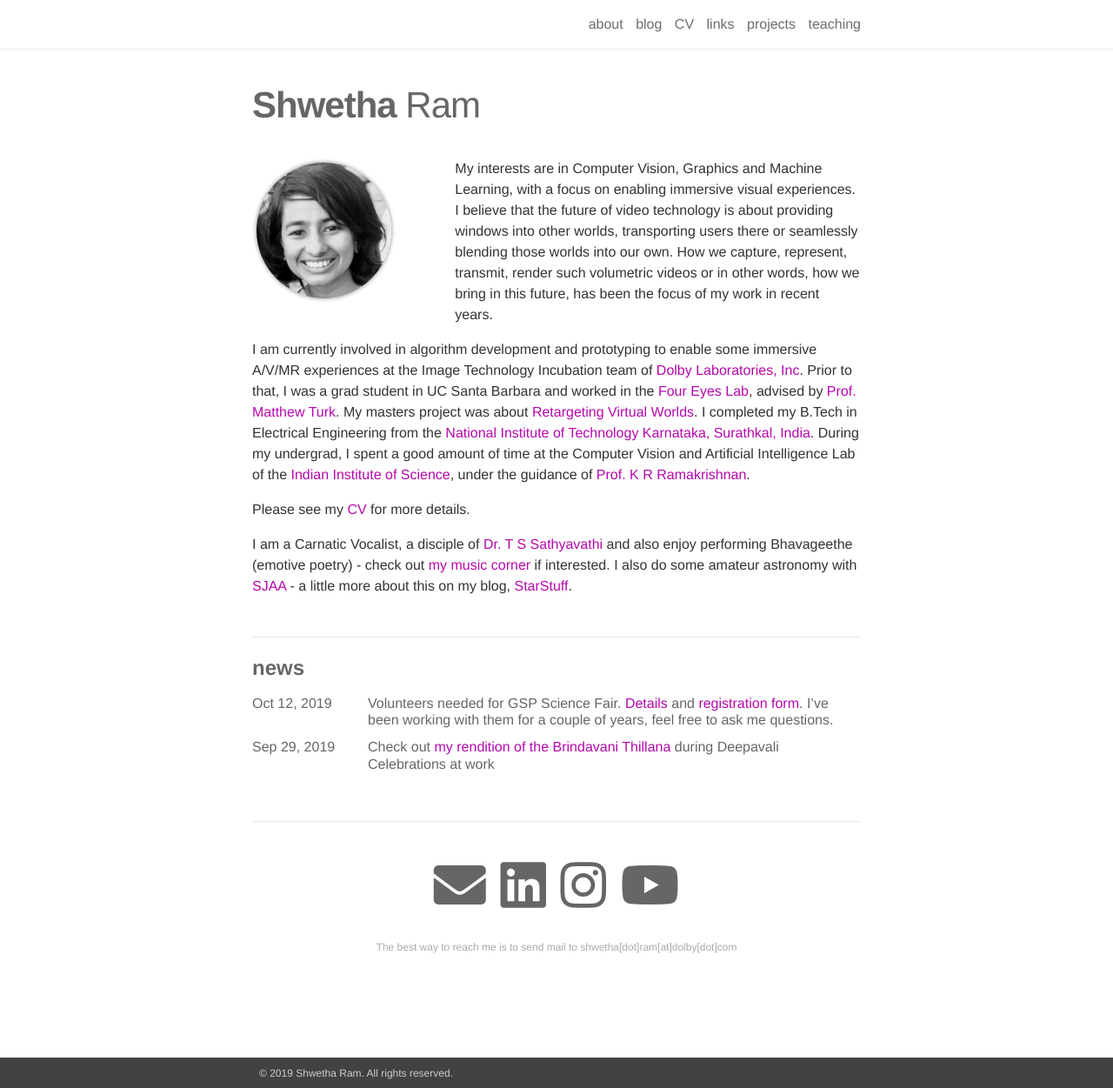
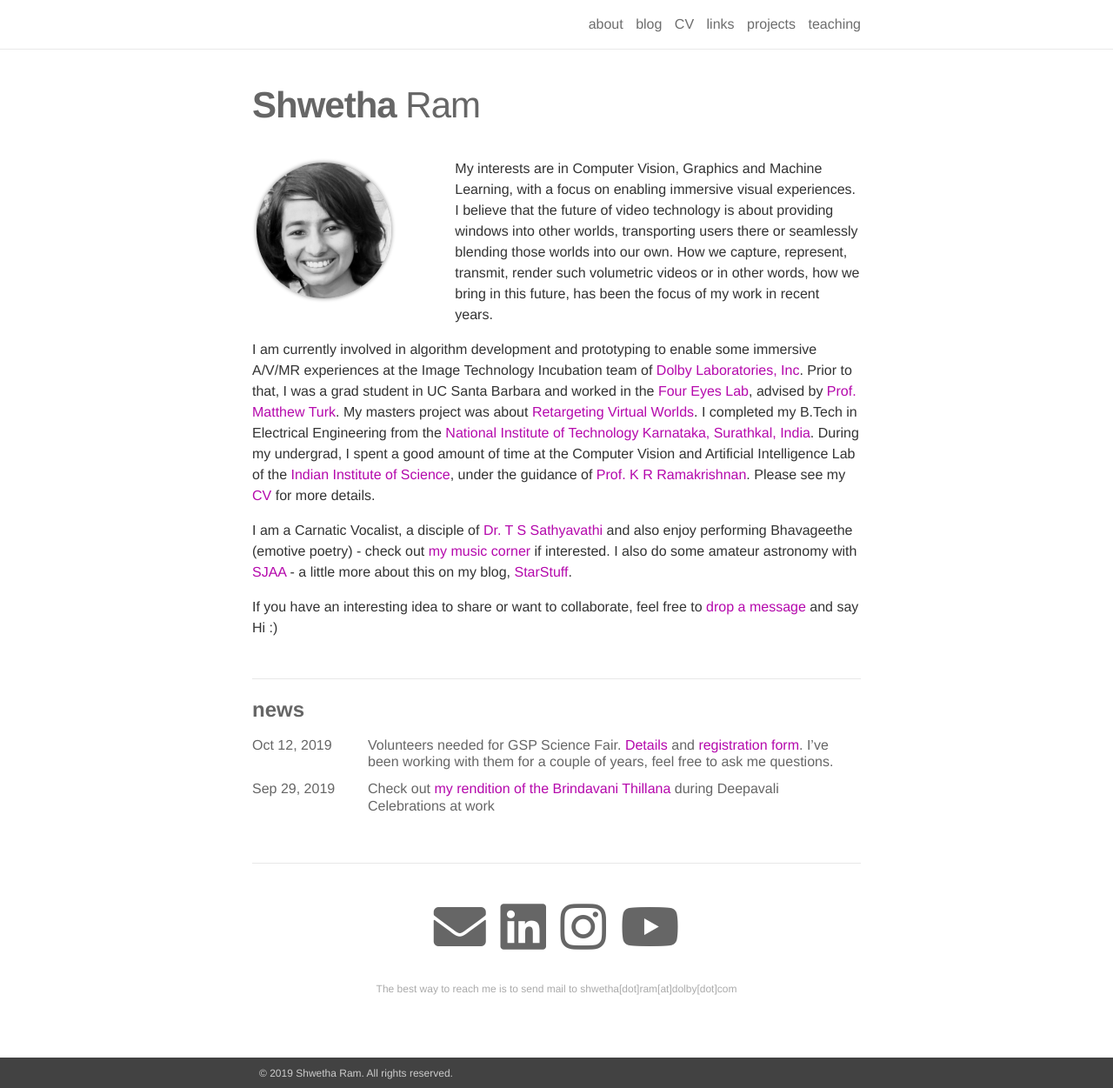
Before and after one commit to shwetharam0407/shwetharam0407.github.io, a Jekyll site: the page built from _pages/about.md, in a window 1280 px wide and 1251 px high. Shown: the whole window at 87% size. Built offline with Jekyll 4.4.1, drawn with Linux system fonts in a browser that asks for light colours; nearby versions of some CDN libraries.

Commit message:
modified about

```diff
--- a/_pages/about.md
+++ b/_pages/about.md
@@ -15,8 +15,8 @@ social: true
 
 My interests are in Computer Vision, Graphics and Machine Learning, with a focus on enabling immersive visual experiences. I believe that the future of video technology is about providing windows into other worlds, transporting users there or seamlessly blending those worlds into our own. How we capture, represent, transmit, render such volumetric videos or in other words, how we bring in this future, has been the focus of my work in recent years.
 
-I am currently involved in algorithm development and prototyping to enable some immersive A/V/MR experiences at the Image Technology Incubation team of [Dolby Laboratories, Inc](https://www.dolby.com/us/en/index.html). Prior to that, I was a grad student in UC Santa Barbara and worked in the [Four Eyes Lab](https://ilab.cs.ucsb.edu), advised by [Prof. Matthew Turk](https://sites.cs.ucsb.edu/~mturk/). My masters project was about [Retargeting Virtual Worlds](projects/RVW/). I completed my B.Tech in Electrical Engineering from the [National Institute of Technology Karnataka, Surathkal, India](https://www.nitk.ac.in). During my undergrad, I spent a good amount of time at the Computer Vision and Artificial Intelligence Lab of the [Indian Institute of Science](https://www.iisc.ac.in), under the guidance of [Prof. K R Ramakrishnan](http://iiscprofiles.irins.org/profile/3742).
-
-Please see my [CV](/CV/) for more details.
+I am currently involved in algorithm development and prototyping to enable some immersive A/V/MR experiences at the Image Technology Incubation team of [Dolby Laboratories, Inc](https://www.dolby.com/us/en/index.html). Prior to that, I was a grad student in UC Santa Barbara and worked in the [Four Eyes Lab](https://ilab.cs.ucsb.edu), advised by [Prof. Matthew Turk](https://sites.cs.ucsb.edu/~mturk/). My masters project was about [Retargeting Virtual Worlds](projects/RVW/). I completed my B.Tech in Electrical Engineering from the [National Institute of Technology Karnataka, Surathkal, India](https://www.nitk.ac.in). During my undergrad, I spent a good amount of time at the Computer Vision and Artificial Intelligence Lab of the [Indian Institute of Science](https://www.iisc.ac.in), under the guidance of [Prof. K R Ramakrishnan](http://iiscprofiles.irins.org/profile/3742).  Please see my [CV](/CV/) for more details.
 
 I am a Carnatic Vocalist, a disciple of [Dr. T S Sathyavathi](https://www.tssathyavathi.com) and also enjoy performing Bhavageethe (emotive poetry) - check out [my music corner](https://shwetharam0407.github.io/music-corner/) if interested. I also do some amateur astronomy with  [SJAA](https://www.sjaa.net) - a little more about this on my blog, [StarStuff](https://shwetharam0407.github.io/star-stuff/).
+
+If you have an interesting idea to share or want to collaborate, feel free to [drop a message](mailto:shwetha.ram@dolby.com) and say Hi :)
```
